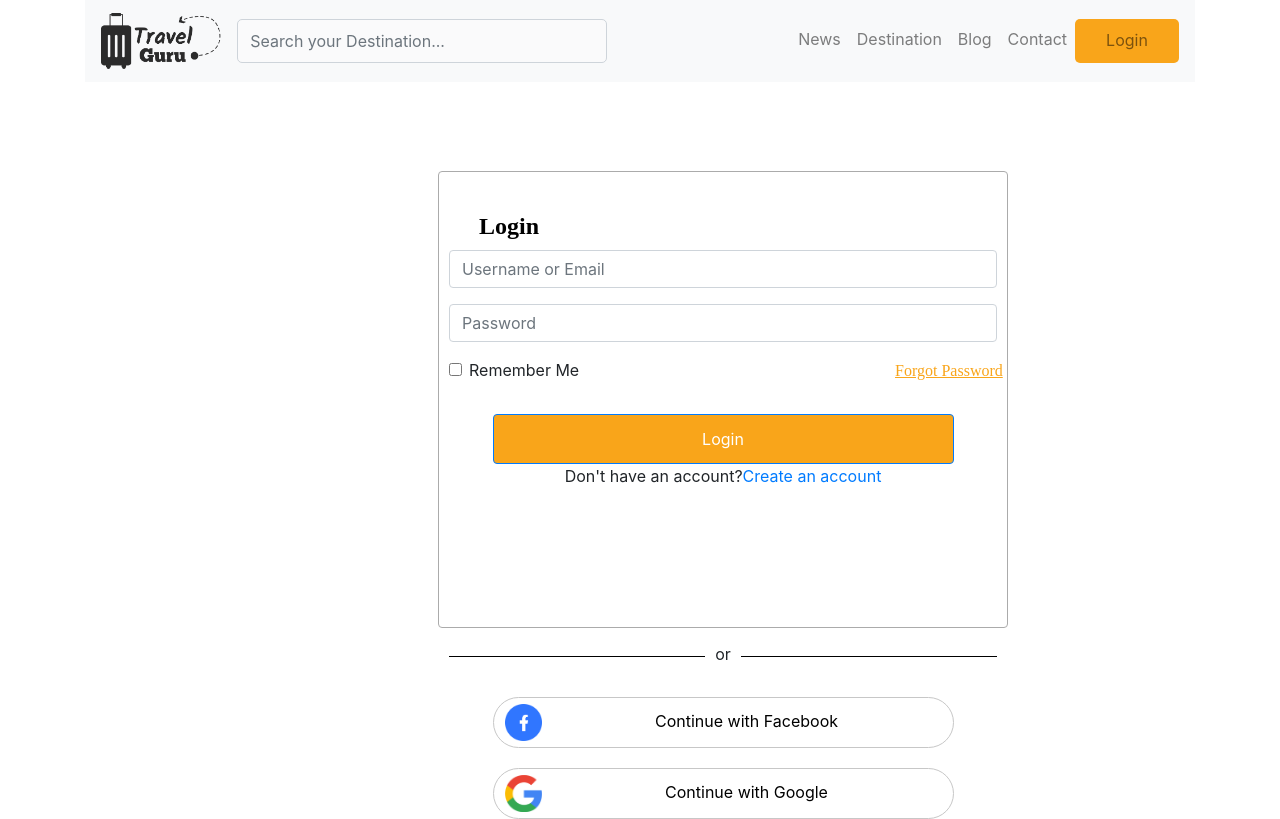
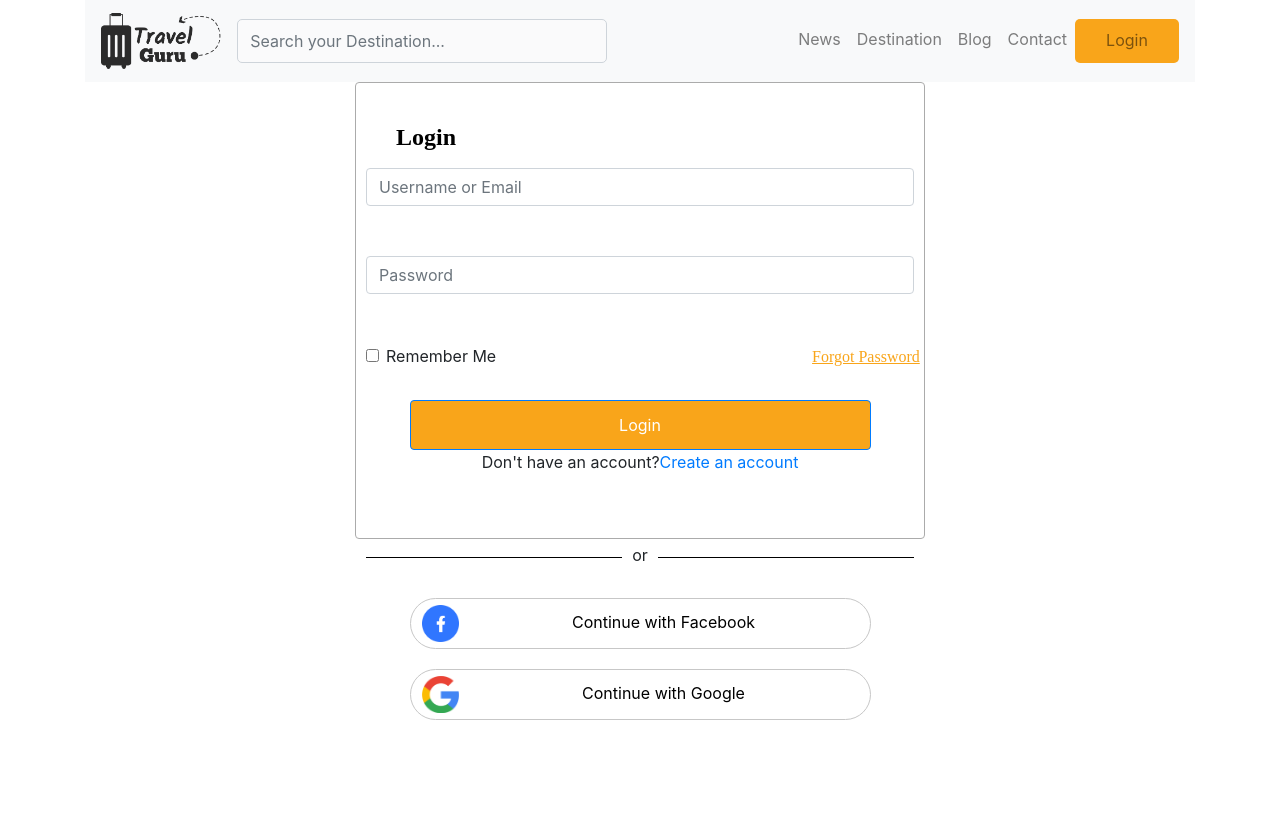
Before and after one commit to ranamahmud/travel-guru, a React (Create React App) app: page /login in a window 1280 px wide. Built offline with nearby package versions, Linux system fonts and the light colour scheme; no server answers.

Commit message:
login done

```diff
--- a/src/components/pages/Auth/Login/Login.css
+++ b/src/components/pages/Auth/Login/Login.css
@@ -1,15 +1,16 @@
 #login-form {
-    position: absolute;
+    /* position: absolute; */
     width: 570px;
     height: 457px;
     left: 438px;
-    top: 171px;
+    top: 100px;
 
     background: rgba(255, 255, 255, 0.2);
     border: 1px solid #ABABAB;
     box-sizing: border-box;
     border-radius: 4px;
     padding: 10px;
+    /* margin-bottom: 50px; */
 }
 
 #login-form h3 {
@@ -25,6 +26,8 @@
     font-size: 24px;
     line-height: 29px;
     color: #000000;
+    margin-bottom: 15px;
+    ;
 }
 
 #or {
@@ -33,7 +36,7 @@
     border-bottom: 1px solid #000;
     line-height: 0.1em;
     margin: 10px 0 20px;
-    padding-top: 150px;
+    padding-top: 65px;
 }
 
 #or span {
@@ -55,6 +58,7 @@
 
     text-align: center;
     line-height: 45px;
+    padding-bottom: 20px;
 }
 
 
@@ -94,3 +98,7 @@
 #forget-password:hover {
     cursor: pointer;
 }
+
+#login-form input {
+    margin-bottom: 50px;
+}
--- a/src/components/pages/Auth/Login/Login.js
+++ b/src/components/pages/Auth/Login/Login.js
@@ -61,6 +61,7 @@ function Login() {
         console.log("fb signin clicked");
         handleFbSignIn()
             .then(res => {
+                console.log(res);
                 handleResponse(res, true);
 
             })
@@ -112,12 +113,16 @@ function Login() {
 
 
     return (
-        <Container id="login-form">
+
+        <Container>
             {
-                loggedInUser.error && <Alert variant='danger'>
-                    {loggedInUser.error}
-                </Alert>
+                // loggedInUser.error && <Alert variant='danger'>
+                //     {loggedInUser.error}
+                // </Alert>
             }
+
+            < Container id="login-form" >
+
 
                 {/*
             <br />
@@ -151,7 +156,7 @@ function Login() {
                 user.success &&
                 <p style={{ color: 'green' }}>User  {newUser ? 'craeted' : 'Logged in'} successfully</p>
             } */}
-            <Form onSubmit={handleSubmit}>
+                <Form onSubmit={handleSubmit} >
                     <h3>Login</h3>
                     <Form.Group controlId="email">
                         <Form.Control type="email" placeholder="Username or Email" onBlur={handleBlur} required />
@@ -174,7 +179,7 @@ function Login() {
   </Button>
                     <p className="d-flex justify-content-center">Don't have an account? <Link to="/create-account">Create an account</Link></p>
 
-            </Form>
+                </Form >
                 <p id="or"><span>or</span></p>
 
                 <div className="d-flex justify-content-center continue-btn-container">
@@ -187,6 +192,8 @@ function Login() {
 
                     <button className="continue-btn" onClick={googleSignIn} ><img src={google} className="company-icon" />Continue with Google</button>
                 </div>
+            </Container >
+
         </Container>
     );
 }
--- a/src/components/pages/Auth/LoginManager.js
+++ b/src/components/pages/Auth/LoginManager.js
@@ -34,6 +34,8 @@ export const handleGoogleSignIn = () => {
 export const handleFbSignIn = () => {
     const fbProvider = new firebase.auth.FacebookAuthProvider();
     return firebase.auth().signInWithPopup(fbProvider).then(function (result) {
+        console.log("35");
+
         // This gives you a Facebook Access Token. You can use it to access the Facebook API.
         var token = result.credential.accessToken;
         // The signed-in user info.
@@ -41,6 +43,8 @@ export const handleFbSignIn = () => {
         user.success = true;
         return user;
     }).catch(function (error) {
+        console.log("45")
+        console.log(error);
         // Handle Errors here.
         var errorCode = error.code;
         var errorMessage = error.message;
@@ -48,7 +52,6 @@ export const handleFbSignIn = () => {
         var email = error.email;
         // The firebase.auth.AuthCredential type that was used.
         var credential = error.credential;
-        // ...
     });
 }
 
```
Lines whose indentation alone changed are shown as unchanged.
